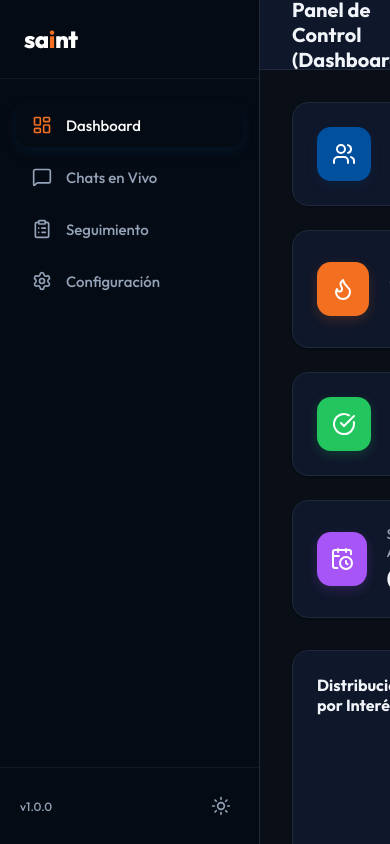
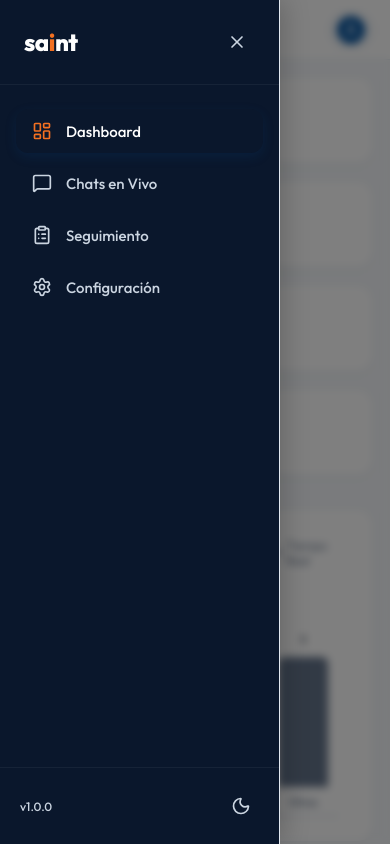
Before and after one commit to saitatcv-max/crm-saint, a React (Vite) app: page / in a window 390 px wide. Both pictures are taken after a click on the button "Abrir menú". Built offline with nearby package versions, Linux system fonts and the light colour scheme; no server answers; the database is empty.

Commit message:
Make CRM fully responsive for mobile devices

```diff
--- a/src/App.jsx
+++ b/src/App.jsx
@@ -4,11 +4,12 @@ import Dashboard from './pages/Dashboard';
 import ChatRoom from './pages/ChatRoom';
 import FollowUp from './pages/FollowUp';
 import Settings from './pages/Settings';
-import { User } from 'lucide-react';
+import { User, Menu } from 'lucide-react';
 
 export default function App() {
   const [currentPage, setCurrentPage] = useState('dashboard');
   const [theme, setTheme] = useState('light');
+  const [isSidebarOpen, setIsSidebarOpen] = useState(false);
 
   // Inicializar el tema desde localStorage
   useEffect(() => {
@@ -44,13 +45,13 @@ export default function App() {
   const getPageTitle = () => {
     switch (currentPage) {
       case 'dashboard':
-        return 'Panel de Control (Dashboard)';
+        return 'Panel de Control';
       case 'chat':
-        return 'Mensajería en Tiempo Real';
+        return 'Mensajería';
       case 'followup':
-        return 'Tablero de Seguimiento (Clientes/Leads)';
+        return 'Seguimiento';
       case 'settings':
-        return 'Configuración y Webhooks';
+        return 'Configuración';
       default:
         return 'CRM saint';
     }
@@ -58,24 +59,43 @@ export default function App() {
 
   return (
     <div className="app-container">
+      {/* Fondo opaco en móviles cuando el menú está abierto */}
+      {isSidebarOpen && (
+        <div
+          className="sidebar-backdrop"
+          onClick={() => setIsSidebarOpen(false)}
+        />
+      )}
+
       {/* Barra de Navegación Lateral */}
       <Sidebar
         currentPage={currentPage}
         setCurrentPage={setCurrentPage}
         theme={theme}
         toggleTheme={toggleTheme}
+        isOpen={isSidebarOpen}
+        onClose={() => setIsSidebarOpen(false)}
       />
 
       {/* Área Principal de Contenido */}
       <main className="main-content">
         {/* Barra Superior */}
         <header className="top-bar">
-          <h2 className="top-bar-title">{getPageTitle()}</h2>
+          <div style={{ display: 'flex', alignItems: 'center' }}>
+            <button
+              className="mobile-menu-toggle"
+              onClick={() => setIsSidebarOpen(true)}
+              title="Abrir menú"
+            >
+              <Menu size={24} />
+            </button>
+            <h2 className="top-bar-title">{getPageTitle()}</h2>
+          </div>
 
           <div className="top-bar-actions">
             <div className="user-badge">
               <span style={{ fontSize: '13px', fontWeight: 600, color: 'var(--text-main)' }}>
-                Asesor Saint
+                Asesor
               </span>
               <div className="user-avatar">
                 <User size={16} />
--- a/src/components/Sidebar.jsx
+++ b/src/components/Sidebar.jsx
@@ -5,10 +5,11 @@ import {
   ClipboardList,
   Settings as SettingsIcon,
   Sun,
-  Moon
+  Moon,
+  X
 } from 'lucide-react';
 
-export default function Sidebar({ currentPage, setCurrentPage, theme, toggleTheme }) {
+export default function Sidebar({ currentPage, setCurrentPage, theme, toggleTheme, isOpen, onClose }) {
   const menuItems = [
     { id: 'dashboard', label: 'Dashboard', icon: LayoutDashboard },
     { id: 'chat', label: 'Chats en Vivo', icon: MessageSquare },
@@ -17,11 +18,18 @@ export default function Sidebar({ currentPage, setCurrentPage, theme, toggleThem
   ];
 
   return (
-    <aside className="sidebar">
-      <div className="sidebar-logo">
+    <aside className={`sidebar ${isOpen ? 'open' : ''}`}>
+      <div className="sidebar-logo" style={{ justifyContent: 'space-between', width: '100%' }}>
         <h1 className="logo-text">
           sa<span>i</span>nt
         </h1>
+        <button
+          className="mobile-sidebar-close"
+          onClick={onClose}
+          title="Cerrar menú"
+        >
+          <X size={20} />
+        </button>
       </div>
 
       <nav style={{ flex: 1 }}>
@@ -32,7 +40,10 @@ export default function Sidebar({ currentPage, setCurrentPage, theme, toggleThem
             return (
               <li key={item.id}>
                 <button
-                  onClick={() => setCurrentPage(item.id)}
+                  onClick={() => {
+                    setCurrentPage(item.id);
+                    if (onClose) onClose();
+                  }}
                   className={`menu-item ${isActive ? 'active' : ''}`}
                   style={{ width: '100%', border: 'none', background: 'none', textAlign: 'left' }}
                 >
--- a/src/index.css
+++ b/src/index.css
@@ -1146,3 +1146,221 @@ body {
   font-size: 14px;
   max-width: 320px;
 }
+
+/* ==========================================================================
+   Mobile Responsive Adjustments (Media Queries)
+   ========================================================================== */
+
+/* Toggle buttons hidden by default on desktop */
+.mobile-menu-toggle,
+.mobile-sidebar-close,
+.mobile-back-button,
+.mobile-details-button,
+.mobile-details-back {
+  display: none;
+}
+
+@media (max-width: 768px) {
+  /* Layout modifications */
+  .app-container {
+    flex-direction: column;
+  }
+
+  .top-bar {
+    padding: 0 16px;
+    height: 60px;
+  }
+
+  .mobile-menu-toggle {
+    display: flex;
+    align-items: center;
+    justify-content: center;
+    background: none;
+    border: none;
+    color: var(--text-main);
+    cursor: pointer;
+    padding: 8px;
+    margin-right: 8px;
+    border-radius: 8px;
+  }
+
+  .mobile-menu-toggle:hover {
+    background-color: var(--bg-input);
+  }
+
+  .top-bar-title {
+    font-size: 16px;
+  }
+
+  .user-badge {
+    padding: 4px 8px;
+  }
+  .user-badge span {
+    display: none; /* Ocultar el nombre en pantallas pequeñas */
+  }
+
+  .content-body {
+    padding: 16px;
+    height: calc(100vh - 60px);
+  }
+
+  /* Responsive Sidebar Drawer */
+  .sidebar {
+    position: fixed;
+    top: 0;
+    left: 0;
+    bottom: 0;
+    z-index: 1000;
+    transform: translateX(-100%);
+    box-shadow: 4px 0 25px rgba(0, 0, 0, 0.2);
+    width: 280px;
+    height: 100vh;
+  }
+
+  .sidebar.open {
+    transform: translateX(0);
+  }
+
+  .sidebar-backdrop {
+    position: fixed;
+    top: 0;
+    left: 0;
+    right: 0;
+    bottom: 0;
+    background-color: rgba(0, 0, 0, 0.5);
+    backdrop-filter: blur(4px);
+    z-index: 999;
+    animation: fadeInBackground 0.2s ease-out;
+  }
+
+  @keyframes fadeInBackground {
+    from { opacity: 0; }
+    to { opacity: 1; }
+  }
+
+  .mobile-sidebar-close {
+    display: flex;
+    align-items: center;
+    justify-content: center;
+    background: none;
+    border: none;
+    color: var(--text-on-sidebar);
+    cursor: pointer;
+    padding: 8px;
+    border-radius: 8px;
+  }
+
+  .mobile-sidebar-close:hover {
+    background-color: rgba(255, 255, 255, 0.08);
+    color: white;
+  }
+
+  /* Chat Room Panels Toggle (Capas al 100% de ancho) */
+  .chat-container {
+    height: calc(100vh - 60px);
+  }
+
+  .chat-sidebar,
+  .chat-main,
+  .chat-details {
+    width: 100% !important;
+    max-width: 100% !important;
+    flex: 1 !important;
+    display: none !important;
+    border-right: none !important;
+    border-left: none !important;
+  }
+
+  .chat-container.show-list .chat-sidebar {
+    display: flex !important;
+  }
+
+  .chat-container.show-chat .chat-main {
+    display: flex !important;
+  }
+
+  .chat-container.show-details .chat-details {
+    display: flex !important;
+  }
+
+  /* Header buttons inside Chat panels */
+  .mobile-back-button {
+    display: flex;
+    align-items: center;
+    justify-content: center;
+    background: none;
+    border: none;
+    color: var(--text-main);
+    cursor: pointer;
+    padding: 8px;
+    margin-right: 8px;
+    border-radius: 50%;
+    transition: background-color 0.2s;
+  }
+
+  .mobile-back-button:hover {
+    background-color: var(--bg-input);
+  }
+
+  .mobile-details-button {
+    display: flex;
+    align-items: center;
+    justify-content: center;
+    background: none;
+    border: none;
+    color: var(--text-muted);
+    cursor: pointer;
+    padding: 8px;
+    border-radius: 50%;
+  }
+
+  .mobile-details-back {
+    display: flex;
+    align-items: center;
+    justify-content: center;
+    background: var(--bg-app);
+    border: 1px solid var(--border-color);
+    color: var(--text-main);
+    cursor: pointer;
+    padding: 8px;
+    border-radius: 50%;
+    position: absolute;
+    top: 16px;
+    left: 16px;
+    box-shadow: var(--shadow-sm);
+  }
+
+  .details-header {
+    padding-top: 60px !important; /* Espacio para el botón de regresar */
+  }
+
+  .message-bubble {
+    max-width: 85%;
+  }
+
+  /* Dashboard Adjustments */
+  .dashboard-grid {
+    grid-template-columns: 1fr;
+    gap: 16px;
+  }
+
+  .stat-card {
+    padding: 16px;
+  }
+
+  .chart-placeholder {
+    height: 220px;
+  }
+
+  /* Settings Page */
+  .settings-grid {
+    grid-template-columns: 1fr;
+    gap: 16px;
+  }
+
+  /* Followups Kanban Board spacing */
+  .kanban-board {
+    height: auto;
+    overflow-y: visible;
+  }
+}
--- a/src/pages/ChatRoom.jsx
+++ b/src/pages/ChatRoom.jsx
@@ -8,7 +8,9 @@ import {
   BellRing,
   Clock,
   CheckCircle,
-  FileText
+  FileText,
+  ArrowLeft,
+  Info
 } from 'lucide-react';
 import { supabase, isSupabaseConfigured } from '../supabaseClient';
 
@@ -60,6 +62,7 @@ export default function ChatRoom() {
   const [messages, setMessages] = useState([]);
   const [followups, setFollowups] = useState([]);
   const [inputText, setInputText] = useState('');
+  const [activePanel, setActivePanel] = useState('list'); // 'list' | 'chat' | 'details'
 
   // Campos de formulario para el perfil del contacto
   const [editName, setEditName] = useState('');
@@ -210,7 +213,7 @@ export default function ChatRoom() {
     }
   };
 
-  const selectContact = (contact) => {
+  const selectContact = (contact, isUserClick = false) => {
     setActiveContact(contact);
     setEditName(contact.name || '');
     setEditLabel(contact.label || 'Nuevo');
@@ -220,6 +223,10 @@ export default function ChatRoom() {
 
     // Marcar como leído
     markAsRead(contact.id);
+
+    if (isUserClick) {
+      setActivePanel('chat');
+    }
   };
 
   const markAsRead = async (contactId) => {
@@ -434,7 +441,7 @@ export default function ChatRoom() {
   };
 
   return (
-    <div className="chat-container">
+    <div className={`chat-container show-${activePanel}`}>
       {/* 1. Panel Lateral de Contactos */}
       <div className="chat-sidebar">
         <div className="chat-search-bar">
@@ -474,7 +481,7 @@ export default function ChatRoom() {
                 <div
                   key={contact.id}
                   className={`chat-item ${isActive ? 'active' : ''}`}
-                  onClick={() => selectContact(contact)}
+                  onClick={() => selectContact(contact, true)}
                 >
                   <div className="chat-item-avatar">
                     {getInitials(contact.name)}
@@ -509,6 +516,15 @@ export default function ChatRoom() {
           <>
             <div className="chat-header">
               <div className="chat-header-info">
+                {/* Botón para volver a la lista en móviles */}
+                <button
+                  className="mobile-back-button"
+                  onClick={() => setActivePanel('list')}
+                  title="Volver a la lista"
+                >
+                  <ArrowLeft size={20} />
+                </button>
+
                 <div style={{ width: '40px', height: '40px', borderRadius: '50%', backgroundColor: 'var(--saint-blue)', color: 'white', display: 'flex', alignItems: 'center', justify: 'center', fontWeight: 'bold' }}>
                   {getInitials(activeContact.name)}
                 </div>
@@ -517,7 +533,15 @@ export default function ChatRoom() {
                   <div className="chat-header-phone">{activeContact.phone}</div>
                 </div>
               </div>
-              <div>
+              <div style={{ display: 'flex', alignItems: 'center', gap: '12px' }}>
+                {/* Botón para ver detalles en móviles */}
+                <button
+                  className="mobile-details-button"
+                  onClick={() => setActivePanel('details')}
+                  title="Ver detalles"
+                >
+                  <Info size={20} />
+                </button>
                 <span className={`badge badge-${activeContact.label ? activeContact.label.toLowerCase().replace(' ', '-') : 'nuevo'}`}>
                   {activeContact.label}
                 </span>
@@ -570,7 +594,16 @@ export default function ChatRoom() {
       {/* 3. Panel de Detalles y Acciones */}
       {activeContact && (
         <div className="chat-details">
-          <div className="details-header">
+          <div className="details-header" style={{ position: 'relative' }}>
+            {/* Botón para volver al chat en móviles */}
+            <button
+              className="mobile-details-back"
+              onClick={() => setActivePanel('chat')}
+              title="Volver al chat"
+            >
+              <ArrowLeft size={20} />
+            </button>
+
             <div className="details-avatar">
               {getInitials(activeContact.name)}
             </div>
```
